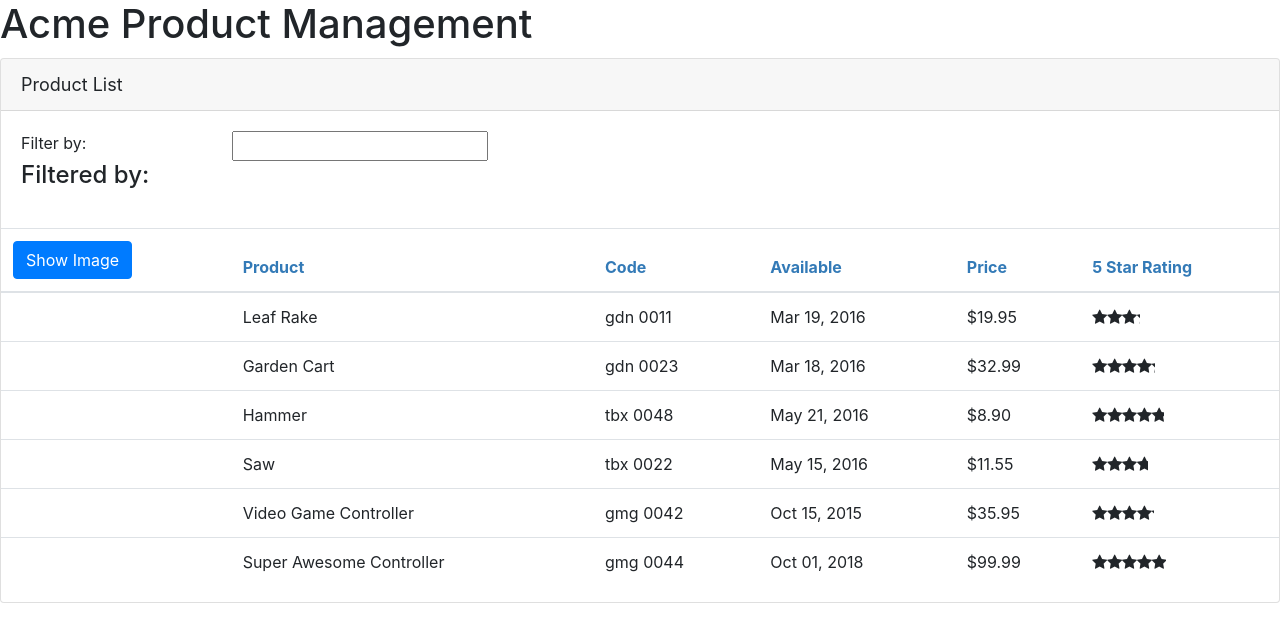
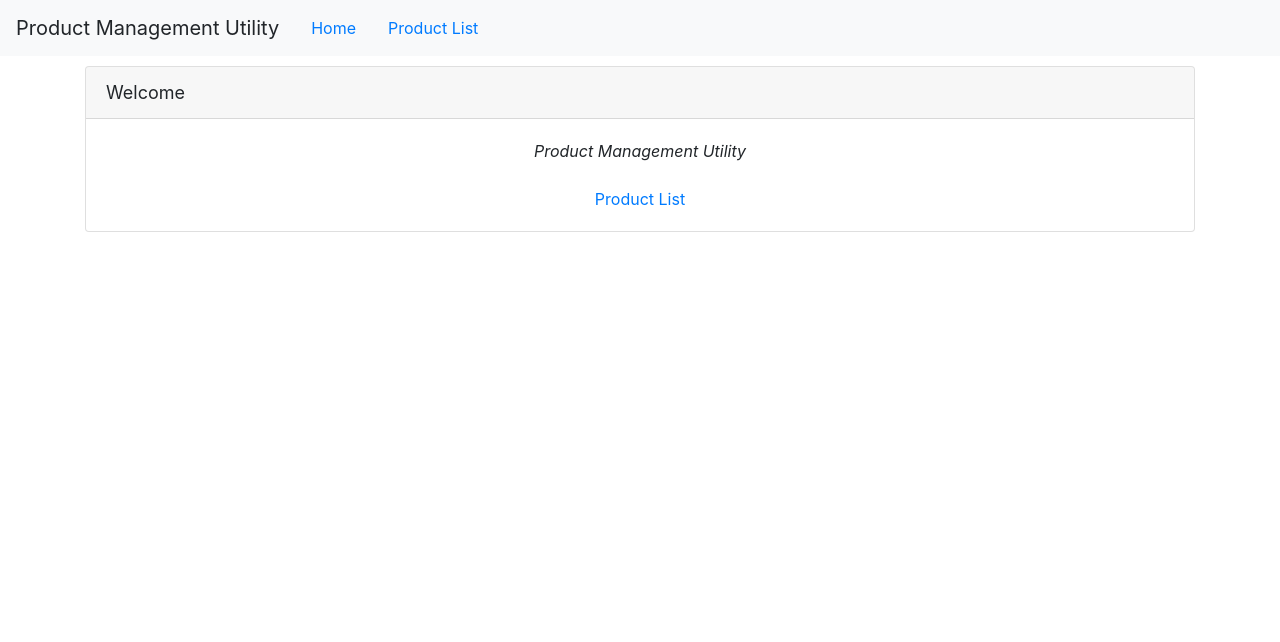
Before and after one commit to orinwalker/ProductManagement, an Angular app: page / in a window 1280 px wide. Shown: the top 642 px of the page. Built offline with nearby package versions, Linux system fonts and the light colour scheme.

Commit message:
Made home page generic - added routing - made welcome page the default page

```diff
--- a/src/app/app.component.html
+++ b/src/app/app.component.html
@@ -1,7 +1,12 @@
 <!--The whole content below can be removed with the new code.-->
-<div style="text-align:center">
-  <h1>
-    TaDa! Welcome to {{title}}!!
-  </h1>
-  ... Starter Files ...
-</div>
+<nav class='navbar navbar-expand navbar-light bg-light'>
+  <a class='navbar-brand'>{{pageTitle}}</a>
+  <ul class='nav nav-pills'>
+    <!-- <li><a class='nav-link' [routerLink]="['/welcome']">Home</a></li> -->
+    <li><a class='nav-link' [routerLink]="['/']">Home</a></li>
+    <li><a class='nav-link' [routerLink]="['/products']">Product List</a></li>
+  </ul>
+</nav>
+  <div class='container'>
+    <router-outlet></router-outlet>
+  </div>
--- a/src/app/app.component.ts
+++ b/src/app/app.component.ts
@@ -3,14 +3,15 @@
 
 @Component({
   selector: 'pm-root',
-  template: `
-    <div><h1>{{pageTitle}}</h1>
-      <pm-products></pm-products>
-    </div>`,
-    //templateUrl: './app.component.html',
+  // Note: I moved the template out of here to the templateUrl file
+  // template: `
+  //   <div><h1>{{pageTitle}}</h1>
+  //     <pm-products></pm-products>
+  //   </div>`,
+  templateUrl: './app.component.html',
 })
 export class AppComponent {
-  pageTitle: string = "Acme Product Management";
+  pageTitle: string = 'Product Management Utility';
 }
 
 // @Component({
--- a/src/app/app.module.ts
+++ b/src/app/app.module.ts
@@ -3,12 +3,15 @@
 import { NgModule } from '@angular/core';
 import { FormsModule } from '@angular/forms';
 import { HttpClientModule } from '@angular/common/http';
+import { RouterModule} from '@angular/router';
 
 // Project Imports
 import { AppComponent } from './app.component';
 import { ProductListComponent } from './products/product-list-component';
 import {ConvertToSpacesPipe} from './shared/convert-to-spaces.pipe';
 import { StarComponent } from './shared/star.component';
+import { ProductDetailComponent } from './products/product-detail.component';
+import { WelcomeComponent } from './home/welcome.component';
 
 
 @NgModule({
@@ -16,12 +19,22 @@
     AppComponent,
     ProductListComponent,
     ConvertToSpacesPipe,
-    StarComponent
+    StarComponent,
+    ProductDetailComponent,
+    WelcomeComponent
   ],
   imports: [
     BrowserModule,
     FormsModule,
-    HttpClientModule
+    HttpClientModule,
+    RouterModule.forRoot([
+      { path: 'products', component: ProductListComponent},
+      { path: 'products/:id', component: ProductDetailComponent},
+      // { path: 'welcome', component: WelcomeComponent},
+      // { path: '', redirectTo: 'welcome', pathMatch: 'full'},
+      { path: '', component: WelcomeComponent},
+      { path: '**', redirectTo: 'welcome', pathMatch: 'full'},
+    ], { useHash: false })
   ],
   bootstrap: [AppComponent]
 })
--- a/src/app/home/welcome.component.html
+++ b/src/app/home/welcome.component.html
@@ -5,19 +5,8 @@
   <div class="card-body">
     <div class="container-fluid">
       <div class="text-center">
-        <img src="./assets/images/logo.jpg"
-             class="img-responsive center-block"
-             style="max-height:300px;padding-bottom:50px" />
-      </div>
-
-      <div class="text-center">Developed by:</div>
-      <div class="text-center">
-        <h3>Deborah Kurata</h3>
-      </div>
-
-      <div class="text-center">@deborahkurata</div>
-      <div class="text-center">
-        <a href="http://www.bit.ly/DeborahKsBlog">www.bit.ly/DeborahKsBlog</a>
+       <div><em>Product Management Utility</em></div>
+       <div class='mt-4'><a [routerLink]="['/products']">Product List</a></div>
       </div>
     </div>
   </div>
--- /dev/null
+++ b/src/app/products/product-detail.component.html
@@ -0,0 +1,5 @@
+<div class='card' *ngIf='product'>
+    <div class="card-header">
+        {{pageTitle + ': '+product.productName}}
+    </div>
+</div>
--- /dev/null
+++ b/src/app/products/product-detail.component.ts
@@ -0,0 +1,18 @@
+import { Component, OnInit } from '@angular/core';
+
+import { IProduct } from './product';
+
+@Component({
+  templateUrl: './product-detail.component.html',
+  styleUrls: ['./product-detail.component.css']
+})
+export class ProductDetailComponent implements OnInit {
+  pageTitle: string = 'Product Detail';
+  product: IProduct;
+
+  constructor() { }
+
+  ngOnInit() {
+  }
+
+}
--- a/src/index.html
+++ b/src/index.html
@@ -2,7 +2,7 @@
 <html lang="en">
 <head>
   <meta charset="utf-8">
-  <title>APM</title>
+  <title>Product Managment Utility</title>
   <base href="/">
 
   <meta name="viewport" content="width=device-width, initial-scale=1">
--- a/tslint.json
+++ b/tslint.json
@@ -61,7 +61,8 @@
     "no-eval": true,
     "no-inferrable-types": [
       true,
-      "ignore-params"
+      "ignore-params",
+      "ignore-properties"
     ],
     "no-misused-new": true,
     "no-non-null-assertion": true,
```
Also changed, not shown: src/app/products/product-list-component.ts (+12 -13 lines), src/app/products/product.service.ts (+4 -6 lines), src/app/products/product-detail.component.css (added), 1 other file (tests, documents, lock files or other folders).
